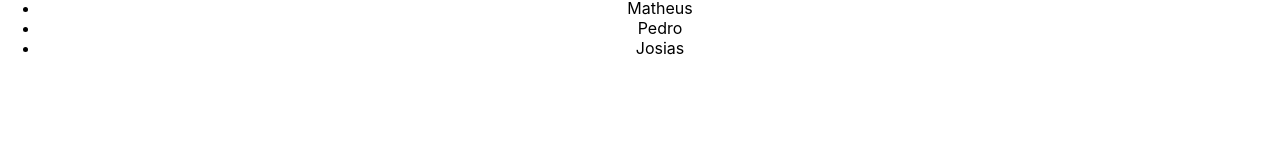
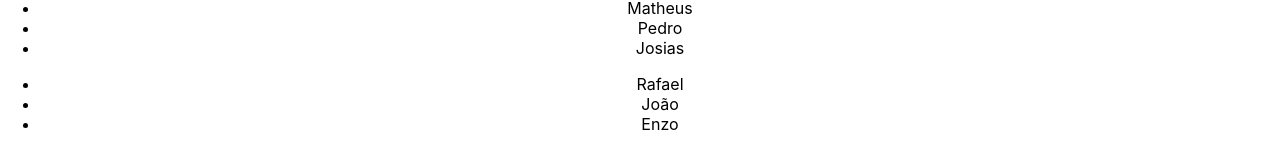
Before and after one commit to ehurafa/react-from-zero-to-mastery, a React (Create React App) app in the folder ARQUIVOS/03_AVANCADO_EM_REACT/avancado/: page / in a window 1280 px wide. Shown: the part 1276-1423 px from the top of the page. Before the commit the page ends 1350 px from the top, so only its background shows below. Built offline with nearby package versions, Linux system fonts and the light colour scheme.

Commit message:
key property

```diff
--- a/ARQUIVOS/03_AVANCADO_EM_REACT/avancado/src/components/ListRender.js
+++ b/ARQUIVOS/03_AVANCADO_EM_REACT/avancado/src/components/ListRender.js
@@ -3,11 +3,23 @@ import { useState } from 'react'
 function ListRender() {
     const [list] = useState(['Matheus', 'Pedro', 'Josias'])
 
+    const [users] = useState([
+        { id: 1, name: "Rafael", age: 31 },
+        { id: 23545, name: "João", age: 45 },
+        { id: 67543, name: 'Enzo', age: 10 }
+    ])
+
     return (
         <div>
             <ul>
-                {list.map((item) => (
-                    <li>{item}</li>
+                {list.map((item, i) => (
+                    <li key={i}>{item}</li>
+                ))}
+            </ul>
+
+            <ul>
+                { users.map(user => (
+                    <li key={user.id}>{user.name}</li>
                 ))}
             </ul>
         </div>
```
